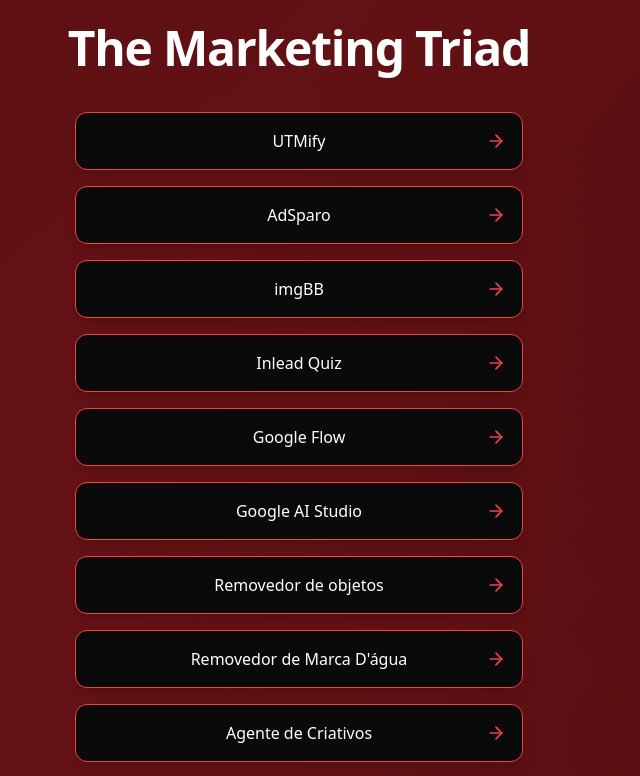
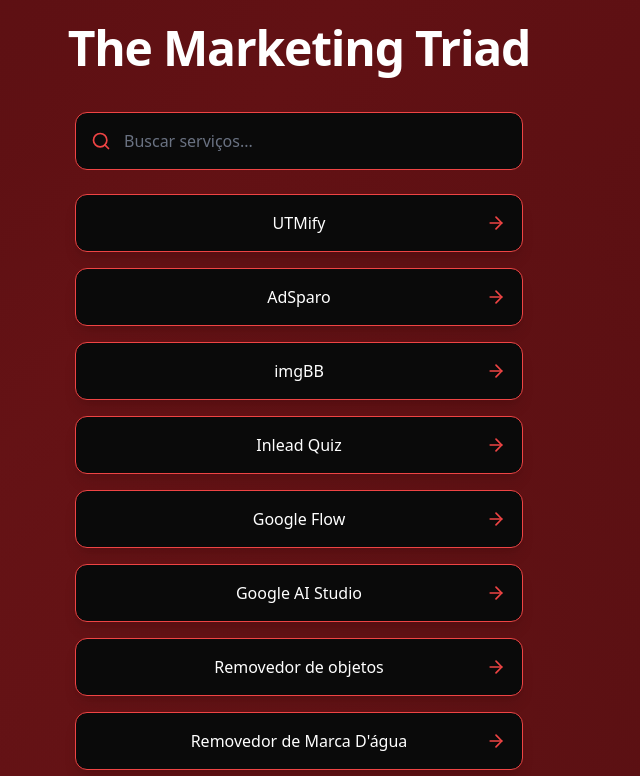
Before and after one commit to lucasfdrosa07-ship-it/hublink, a React (Vite) app: page / in a window 1280 px wide. Shown: the top 776 px of the page, without its empty margins (341-981 px from the left). Built offline with nearby package versions, Linux system fonts and the light colour scheme.

Commit message:
Update App.tsx

```diff
--- a/src/App.tsx
+++ b/src/App.tsx
@@ -4,8 +4,8 @@
  */
 
 import { motion } from "motion/react";
-import { ArrowRight } from "lucide-react";
-import React from "react";
+import { ArrowRight, Search } from "lucide-react";
+import React, { useState } from "react";
 
 const links = [
   { label: "UTMify", url: "https://app.utmify.com.br/dashboards/69e43570a62db66aa662c8e8/resumo/" },
@@ -31,6 +31,11 @@
 ];
 
 export default function App() {
+  const [searchTerm, setSearchTerm] = useState('');
+  const filteredLinks = links.filter(link =>
+    link.label.toLowerCase().includes(searchTerm.toLowerCase())
+  );
+
   return (
     <div id="marketing-triad-hub" className="min-h-screen bg-[#621114] text-white flex flex-col items-center justify-center p-6 relative overflow-hidden">
       {/* Background Effect */}
@@ -62,7 +67,18 @@
       </motion.div>
 
       <div id="links-container" className="z-10 w-full max-w-md space-y-4">
-        {links.map((link, index) => {
+        <div className="relative mb-6">
+          <input
+            type="text"
+            placeholder="Buscar serviços..."
+            value={searchTerm}
+            onChange={(e) => setSearchTerm(e.target.value)}
+            className="w-full p-4 pl-12 bg-[#0a0a0a] border border-[#ef4444] rounded-xl text-white placeholder-gray-500 focus:outline-none focus:ring-2 focus:ring-[#ef4444] transition-all"
+          />
+          <Search className="absolute left-4 top-1/2 transform -translate-y-1/2 w-5 h-5 text-[#ef4444]" />
+        </div>
+
+        {filteredLinks.map((link, index) => {
           return (
             <motion.a
               id={`link-card-${index}`}
```
